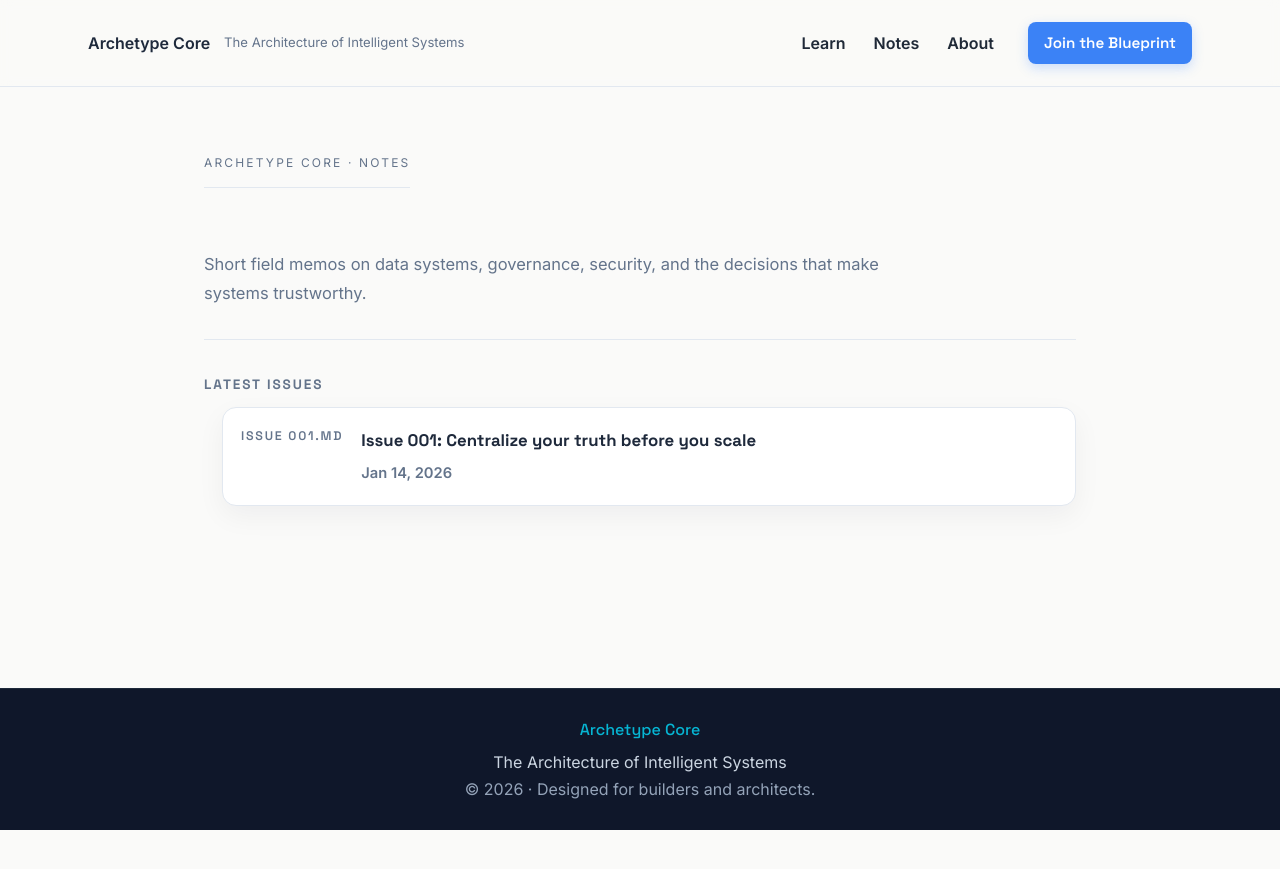
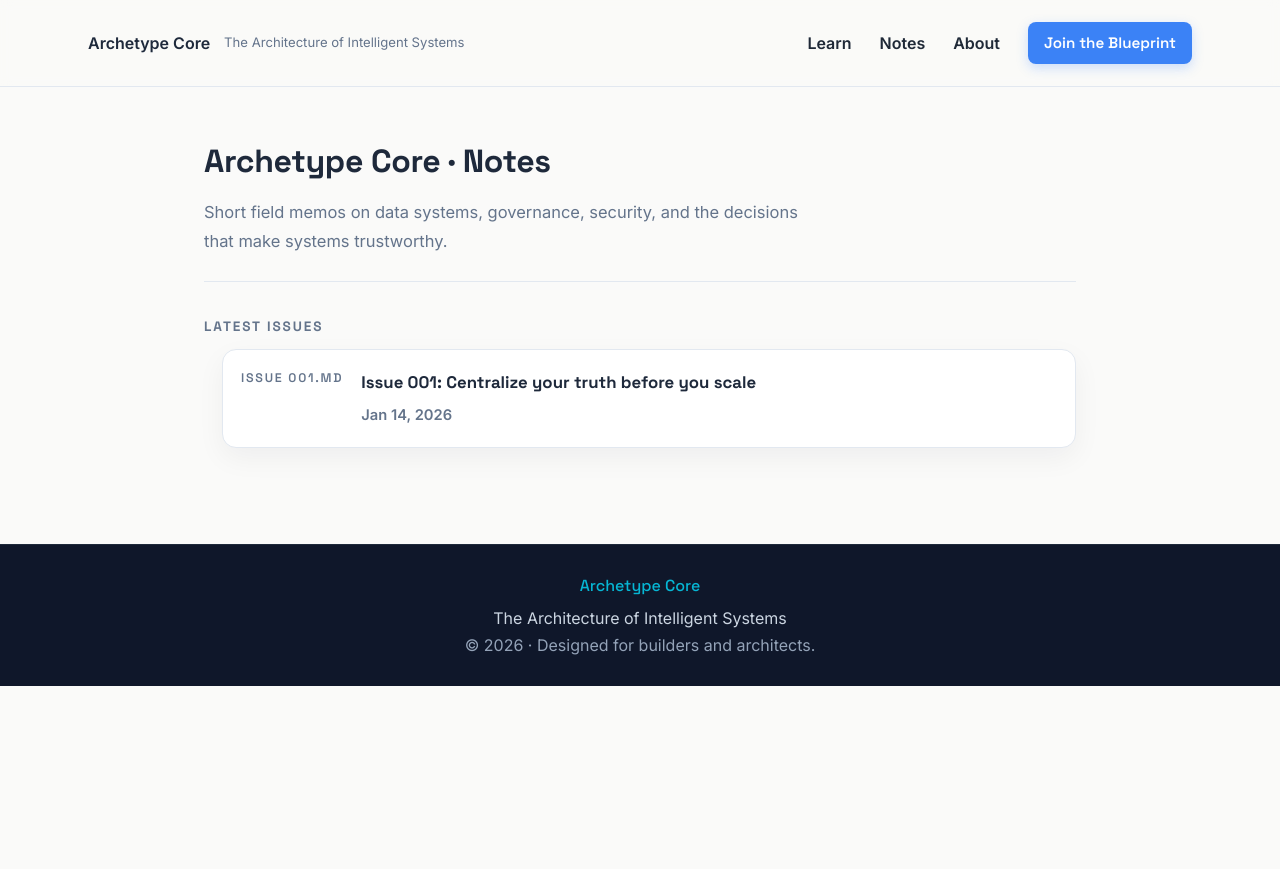
Before and after one commit to marlungu/a-core-page, a Jekyll site: the page built from notes/index.md, in a window 1280 px wide. Shown: the top 869 px of the page. Built offline with Jekyll 4.4.1, drawn with Linux system fonts in a browser that asks for light colours.

Commit message:
update css

```diff
--- a/assets/ac-theme.css
+++ b/assets/ac-theme.css
@@ -3,84 +3,190 @@
 
 :root{
   /* Colors */
-  --slate-900:#0f172a; --slate-800:#1e293b; --slate-700:#334155;
-  --text:#1e293b; --text-2:#64748b;
-  --bg:#fafaf9; --bg-soft:#f1f5f9; --panel:#ffffff; --border:#e2e8f0;
-  --blue:#3b82f6; --blue-700:#2563eb;
-  --cyan:#06b6d4; --amber:#f59e0b; --green:#10b981;
+  --slate-900:#0f172a;
+  --slate-800:#1e293b;
+  --slate-700:#334155;
 
-  /* Typo / spacing */
+  --text:#1e293b;
+  --text-2:#64748b;
+
+  --bg:#fafaf9;
+  --bg-soft:#f1f5f9;
+  --panel:#ffffff;
+  --border:#e2e8f0;
+
+  --blue:#3b82f6;
+  --blue-700:#2563eb;
+  --cyan:#06b6d4;
+  --green:#10b981;
+
+  /* Type / spacing */
   --font-heading:'Space Grotesk',sans-serif;
   --font-body:'Inter',system-ui,sans-serif;
-  --r:12px; --r-lg:16px; --max:1120px;
-  --pad:64px; --pad-hero:96px;
+
+  --max:1120px;
+  --r:12px;
+  --r-lg:16px;
+
+  --pad:64px;
+  --pad-hero:96px;
+
   --shadow:0 10px 28px rgba(15,23,42,.06);
 }
 
 *{box-sizing:border-box}
 html,body{margin:0;padding:0}
-body{font-family:var(--font-body);color:var(--text);background:var(--bg);line-height:1.65;-webkit-font-smoothing:antialiased}
+body{
+  font-family:var(--font-body);
+  color:var(--text);
+  background:var(--bg);
+  line-height:1.65;
+  -webkit-font-smoothing:antialiased;
+}
 
-/* Container */
 .container{max-width:var(--max);margin:0 auto;padding:0 24px}
 
-/* Header (unchanged structure; new look) */
-header{position:sticky;top:0;z-index:30;background:rgba(250,250,249,.86);backdrop-filter:blur(6px);border-bottom:1px solid var(--border)}
-.nav{display:flex;align-items:center;justify-content:space-between;height:86px;padding:0 8px}
-.brand{display:flex;align-items:center;gap:14px}
-.brand img {
-  height: 80px; /* previously 70px */
-  width: auto;
-  display: block;
-  object-fit: contain;
-  transform: translateY(2px);
+/* =========================
+   Header / Nav
+   ========================= */
+header{
+  position:sticky;
+  top:0;
+  z-index:30;
+  background:rgba(250,250,249,.86);
+  backdrop-filter:blur(6px);
+  border-bottom:1px solid var(--border);
+}
+.nav{
+  display:flex;
+  align-items:center;
+  justify-content:space-between;
+  height:86px;
+  padding:0 8px;
+}
+
+.brand{
+  display:flex;
+  align-items:center;
+  gap:14px;
+  color:var(--text);
+  text-decoration:none;
+}
+.brand:link,.brand:visited,.brand:hover,.brand:active{color:var(--text);text-decoration:none}
+.brand img{
+  height:80px;
+  width:auto;
+  display:block;
+  object-fit:contain;
+  transform:translateY(2px);
 }
 
 .tag{font-size:.82rem;color:var(--text-2)}
+
 .links{display:flex;align-items:center;gap:28px}
 .links a{font-weight:600;color:#1f2937;text-decoration:none}
+.links a:hover{color:var(--slate-800)}
 .links a[aria-current="page"]{border-bottom:2px solid var(--text);padding-bottom:4px}
 @media (max-width:900px){ .links a:not(.primary){display:none} }
 
-/* Buttons */
-.btn{display:inline-flex;align-items:center;justify-content:center;border-radius:8px;font-family:var(--font-heading);font-weight:600;cursor:pointer}
-.btn.primary{background:var(--blue);color:#fff;border:none;padding:.875rem 1.75rem;transition:.25s ease;
-  box-shadow:0 8px 24px rgba(59,130,246,.22)}
-.btn.primary:hover{background:var(--blue-700);transform:translateY(-1px)}
-.btn.ghost{background:transparent;border:2px solid var(--border);color:var(--text);padding:.75rem 1.25rem}
-.btn.ghost:hover{border-color:var(--cyan);color:var(--cyan);background:rgba(6,182,212,.06)}
-
-/* Dark hero */
-.hero{position:relative;padding:var(--pad-hero) 0;color:#fff;background:linear-gradient(135deg,var(--slate-800),var(--slate-700))}
-.hero .grid-overlay{
-  position:absolute; inset:0; background-image:
-  linear-gradient(to right, rgba(255,255,255,.06) 1px, transparent 1px),
-  linear-gradient(to bottom, rgba(255,255,255,.06) 1px, transparent 1px);
-  background-size:40px 40px; pointer-events:none;
-}
-.hero h1{font-family:var(--font-heading);font-weight:700;font-size:clamp(28px,3.2vw,44px);letter-spacing:-.02em;margin:0 0 12px}
-.hero p{color:#cbd5e1;max-width:760px;margin:0 auto 22px;font-size:1.1rem}
-.hero .actions{display:flex;gap:12px;justify-content:center;flex-wrap:wrap}
-
-/* Fix for ghost button on dark hero sections */
-.hero .btn.ghost {
-  color: #ffffff;
-  border: 2px solid rgba(255, 255, 255, 0.85);
-  background: transparent;
-  font-weight: 600;
+/* =========================
+   Buttons
+   ========================= */
+.btn{
+  display:inline-flex;
+  align-items:center;
+  justify-content:center;
+  border-radius:8px;
+  font-family:var(--font-heading);
+  font-weight:600;
+  cursor:pointer;
+  text-decoration:none;
 }
 
-.hero .btn.ghost:hover {
-  background: rgba(255, 255, 255, 0.1);
-  border-color: #06b6d4; /* Cyan accent hover */
-  color: #06b6d4;
-  transition: all 0.3s ease;
+.btn.primary{
+  background:var(--blue);
+  color:#fff;
+  border:none;
+  padding:8px 16px;
+  font-size:.95rem;
+  transition:.25s ease;
+  box-shadow:0 4px 12px rgba(59,130,246,.25);
+}
+.btn.primary:hover{
+  background:var(--blue-700);
+  transform:translateY(-1px);
+  box-shadow:0 6px 18px rgba(59,130,246,.30);
 }
 
+.btn.ghost{
+  background:transparent;
+  border:2px solid var(--border);
+  color:var(--text);
+  padding:.75rem 1.25rem;
+}
+.btn.ghost:hover{
+  border-color:var(--cyan);
+  color:var(--cyan);
+  background:rgba(6,182,212,.06);
+}
 
-/* Section + cards */
+/* =========================
+   Hero
+   ========================= */
+.hero{
+  position:relative;
+  padding:var(--pad-hero) 0;
+  color:#fff;
+  background:linear-gradient(135deg,var(--slate-800),var(--slate-700));
+}
+.hero .grid-overlay{
+  position:absolute;
+  inset:0;
+  background-image:
+    linear-gradient(to right, rgba(255,255,255,.06) 1px, transparent 1px),
+    linear-gradient(to bottom, rgba(255,255,255,.06) 1px, transparent 1px);
+  background-size:40px 40px;
+  pointer-events:none;
+}
+.hero h1{
+  font-family:var(--font-heading);
+  font-weight:700;
+  font-size:clamp(28px,3.2vw,44px);
+  letter-spacing:-.02em;
+  margin:0 0 12px;
+}
+.hero p{
+  color:#cbd5e1;
+  max-width:760px;
+  margin:0 auto 22px;
+  font-size:1.1rem;
+}
+.hero .actions{display:flex;gap:12px;justify-content:center;flex-wrap:wrap}
+.hero .btn.ghost{
+  color:#fff;
+  border:2px solid rgba(255,255,255,.85);
+}
+.hero .btn.ghost:hover{
+  background:rgba(255,255,255,.10);
+  border-color:var(--cyan);
+  color:var(--cyan);
+}
+
+/* =========================
+   Sections / Cards
+   ========================= */
 section{padding:var(--pad) 0}
-.eyebrow{font-family:var(--font-heading);font-weight:600;letter-spacing:.14em;text-transform:uppercase;color:#334155;text-align:center;margin:0 0 10px}
+
+.eyebrow{
+  font-family:var(--font-heading);
+  font-weight:600;
+  letter-spacing:.14em;
+  text-transform:uppercase;
+  color:#334155;
+  text-align:center;
+  margin:0 0 10px;
+}
+
 .grid-3{display:grid;grid-template-columns:repeat(3,1fr);gap:24px}
 @media (max-width:980px){ .grid-3{grid-template-columns:1fr 1fr} }
 @media (max-width:680px){ .grid-3{grid-template-columns:1fr} }
@@ -91,362 +197,186 @@
   border-radius:var(--r-lg);
   padding:22px;
   box-shadow:var(--shadow);
-  position:relative
+  position:relative;
 }
-
-.card::before{content:'';position:absolute;left:0;top:0;bottom:0;width:4px;
-  background:linear-gradient(180deg,var(--cyan),var(--blue));border-radius:var(--r-lg) 0 0 var(--r-lg)}
-.card h3{margin:2px 0 6px;font-family:var(--font-heading);font-weight:600;font-size:1.12rem}
+.card::before{
+  content:'';
+  position:absolute;
+  left:0;top:0;bottom:0;
+  width:4px;
+  background:linear-gradient(180deg,var(--cyan),var(--blue));
+  border-radius:var(--r-lg) 0 0 var(--r-lg);
+}
+.card h3{
+  margin:2px 0 6px;
+  font-family:var(--font-heading);
+  font-weight:600;
+  font-size:1.12rem;
+}
 .card p{margin:0;color:var(--text-2)}
 .card .more{display:inline-block;margin-top:12px;font-weight:700;color:var(--cyan)}
 
-/* Alternate section bg */
-.section-soft{background:var(--bg-soft);border-top:1px solid var(--border);border-bottom:1px solid var(--border)}
-
-/* Subscribe note */
-.note{background:linear-gradient(180deg,#eef6ff,#fff);border:1px solid var(--border);
-  border-radius:16px;padding:28px;text-align:center;max-width:880px;margin:0 auto}
+/* =========================
+   Subscribe block
+   ========================= */
+.note{
+  background:linear-gradient(180deg,#eef6ff,#fff);
+  border:1px solid var(--border);
+  border-radius:16px;
+  padding:28px;
+  text-align:center;
+  max-width:880px;
+  margin:0 auto;
+}
 .note h3{margin:0 0 8px;font-family:var(--font-heading)}
 .note p{margin:0 0 12px;color:var(--text-2)}
+
 .field{display:flex;gap:10px;justify-content:center;flex-wrap:wrap}
-input[type="email"]{padding:12px 14px;border:1px solid var(--border);border-radius:12px;background:#fff;min-width:300px}
+input[type="email"]{
+  padding:12px 14px;
+  border:1px solid var(--border);
+  border-radius:12px;
+  background:#fff;
+  min-width:300px;
+}
 .success{margin-top:10px;color:var(--green);display:none}
 
-/* Footer */
-footer{background:var(--slate-900);color:#cbd5e1;padding:28px 0;border-top:1px solid #1e293b}
-footer a{color:#cbd5e1}
-.footer-tagline{font-family:var(--font-heading);color:var(--cyan);margin-bottom:6px}
+/* =========================
+   Footer
+   ========================= */
+footer{
+  background:var(--slate-900);
+  color:#cbd5e1;
+  padding:28px 0;
+  border-top:1px solid #1e293b;
+}
+.footer-tagline{
+  font-family:var(--font-heading);
+  color:var(--cyan);
+  margin-bottom:6px;
+}
 .small{color:#94a3b8}
-/* Header fixes */
-.brand, .brand:link, .brand:visited { color: var(--text); text-decoration: none; }
-.brand * { text-decoration: none; }
-.brand strong { font-weight: 700; }
-.links a { text-decoration: none; color: #1f2937; }
-.links a:hover { color: var(--slate-800); }
-.tag { color: var(--text-2); }
 
-/* Tighter alignment for nav button */
-.links .btn.primary { margin-left: 6px; }
-/* Button slightly smaller and more refined */
-.btn.primary {
-  padding: 8px 16px; /* slightly reduced */
-  font-size: 0.95rem;
-  border-radius: 8px;
-  background: #3b82f6; /* Architect Blue */
-  box-shadow: 0 4px 12px rgba(59, 130, 246, 0.25);
+/* =========================
+   Notes / Issues (Jekyll)
+   ========================= */
+.notes-wrap{
+  max-width:920px;
+  margin:48px auto 96px;
+  padding:0 24px;
 }
 
-.btn.primary:hover {
-  background: #2563eb;
-  transform: translateY(-1px);
-  box-shadow: 0 6px 18px rgba(59, 130, 246, 0.3);
-}
-/* Remove underline + purple link color on brand */
-.brand, .brand:link, .brand:visited, .brand:hover, .brand:active {
-  color: var(--text);
-  text-decoration: none;
-}
-.brand * { text-decoration: none; }
-
-/* Nav links (keep clean, no underline) */
-.links a { text-decoration: none; color: #1f2937; }
-.links a:hover { color: var(--slate-800); }
-
-
-.card:hover {
-  border-left: 2px solid #06b6d4;
-}
-
-/* =========================
-   Notes + Issues (site-wide)
-   ========================= */
-
-.notes-shell{
-  max-width: 920px;
-  margin: 0 auto;
-  padding: 0 24px;
-}
-
-.notes-top{
-  position: sticky;
-  top: 86px;
-  z-index: 20;
-  background: rgba(250,250,249,.86);
-  backdrop-filter: blur(6px);
-  border-bottom: 1px solid var(--border);
-}
-
-.notes-top-inner{
-  max-width: 920px;
-  margin: 0 auto;
-  padding: 14px 24px;
-  display:flex;
-  align-items:center;
-  justify-content:space-between;
-  gap: 16px;
-}
-
-.notes-eyebrow{
-  font-family: var(--font-heading);
-  letter-spacing: .14em;
-  text-transform: uppercase;
-  font-size: 12px;
-  color: var(--text-2);
-  text-decoration: none;
-}
-
-.notes-nav{
-  display:flex;
-  gap: 14px;
-  align-items:center;
-}
-
-.notes-nav a{
-  font-size: 14px;
-  color: var(--text);
-  opacity: .75;
+/* This is your preferred heading */
+.notes-kicker{
+  display:block;
+  font-family:var(--font-heading);
+  font-size:32px;
+  font-weight:650;
+  letter-spacing:-0.01em;
+  color:var(--text);
+  margin:12px 0 10px;
   text-decoration:none;
 }
+.notes-kicker:link,.notes-kicker:visited,.notes-kicker:hover{color:var(--text);text-decoration:none}
 
-.notes-nav a:hover{ opacity: 1; }
-
-.notes-content{
-  padding: 34px 0 86px;
-}
-
-.notes-content h1{
-  font-family: var(--font-heading);
-  font-weight: 700;
-  font-size: 34px;
-  letter-spacing: -0.01em;
-  line-height: 1.2;
-  margin: 0 0 10px 0;
-}
-
-.notes-meta{
-  font-size: 14px;
-  color: var(--text-2);
-  margin: 10px 0 24px 0;
-}
-.notes-meta .dot{ margin: 0 8px; opacity: .7; }
-
-.issues-list{
-  list-style:none;
-  padding:0;
-  margin: 14px 0 0 0;
-  border-top: 1px solid var(--border);
-}
-
-.issue-row{
-  display:flex;
-  justify-content:space-between;
-  gap: 18px;
-  padding: 14px 0;
-  border-bottom: 1px solid var(--border);
-}
-
-.issue-row a{
-  font-weight: 600;
-  color: var(--text);
-  text-decoration:none;
-}
-
-.issue-row a:hover{
-  color: var(--slate-900);
-  text-decoration: underline;
-}
-
-.issue-date{
-  color: var(--text-2);
-  font-size: 14px;
-  white-space:nowrap;
-}
-
-/* =========================
-   Notes (Jekyll) styling
-========================= */
-
-.notes-wrap{
-  max-width: 860px;
-  margin: 0 auto;
-  padding: 40px 24px 80px;
-}
-
-.notes-kicker{
-  display:inline-block;
-  font-size:12px;
-  letter-spacing:.14em;
-  text-transform:uppercase;
-  color: var(--text-2);
-  text-decoration:none;
-  margin: 18px 0 14px;
-}
-.notes-kicker:hover{
-  text-decoration: underline;
+.notes-subtitle{
+  color:var(--text-2);
+  font-size:1.05rem;
+  margin:0 0 26px;
+  max-width:60ch;
 }
 
 .notes-title{
-  font-family: var(--font-heading);
-  font-weight: 700;
-  letter-spacing: -0.02em;
-  font-size: clamp(26px, 3vw, 38px);
-  margin: 6px 0 10px;
-}
-
-.notes-subtitle{
-  color: var(--text-2);
-  font-size: 1.05rem;
-  margin: 0 0 26px;
-  max-width: 60ch;
+  font-family:var(--font-heading);
+  font-weight:700;
+  letter-spacing:-0.02em;
+  font-size:clamp(26px,3vw,38px);
+  margin:6px 0 10px;
 }
 
 .notes-meta{
   display:flex;
   gap:10px;
   align-items:center;
-  color: var(--text-2);
-  font-size: .92rem;
-  margin: 10px 0 26px;
+  color:var(--text-2);
+  font-size:.92rem;
+  margin:10px 0 26px;
 }
-
-.notes-meta .dot{
-  opacity: .6;
-}
+.notes-meta .dot{opacity:.6}
 
 .notes-divider{
-  border: 0;
-  border-top: 1px solid var(--border);
-  margin: 26px 0;
+  border:0;
+  border-top:1px solid var(--border);
+  margin:26px 0;
 }
 
 .notes-content h2{
-  font-family: var(--font-heading);
-  font-size: 0.85rem;
-  letter-spacing: .14em;
-  text-transform: uppercase;
-  color: var(--text-2);
-  margin: 34px 0 10px;
+  font-family:var(--font-heading);
+  font-size:.85rem;
+  letter-spacing:.14em;
+  text-transform:uppercase;
+  color:var(--text-2);
+  margin:34px 0 10px;
 }
 
 .notes-content p,
 .notes-content li{
-  font-size: 1.03rem;
-  line-height: 1.75;
+  font-size:1.03rem;
+  line-height:1.75;
 }
 
-.notes-content ul{
-  padding-left: 18px;
-}
+.notes-content ul{padding-left:18px}
 
 .notes-content a{
-  color: var(--blue-700);
-  text-decoration: none;
-  font-weight: 600;
+  color:var(--blue-700);
+  text-decoration:none;
+  font-weight:600;
 }
-
-.notes-content a:hover{
-  text-decoration: underline;
-}
+.notes-content a:hover{text-decoration:underline}
 
 /* Issue list card */
-.issue-list{
-  list-style: none;
-  padding: 0;
-  margin: 0;
-}
-
+.issue-list{list-style:none;padding:0;margin:0}
 .issue-card{
   display:flex;
-  gap: 18px;
-  align-items: flex-start;
-  border: 1px solid var(--border);
-  background: var(--panel);
-  border-radius: 14px;
-  padding: 18px 18px;
-  text-decoration: none;
-  box-shadow: 0 10px 28px rgba(15,23,42,.05);
+  gap:18px;
+  align-items:flex-start;
+  border:1px solid var(--border);
+  background:var(--panel);
+  border-radius:14px;
+  padding:18px;
+  text-decoration:none;
+  box-shadow:0 10px 28px rgba(15,23,42,.05);
 }
-
 .issue-card:hover{
-  border-color: rgba(59,130,246,.35);
-  transform: translateY(-1px);
-  transition: all .2s ease;
+  border-color:rgba(59,130,246,.35);
+  transform:translateY(-1px);
+  transition:all .2s ease;
 }
 
 .issue-num{
-  font-family: var(--font-heading);
-  letter-spacing: .14em;
-  text-transform: uppercase;
-  font-size: .78rem;
-  color: var(--text-2);
-  min-width: 70px;
+  font-family:var(--font-heading);
+  letter-spacing:.14em;
+  text-transform:uppercase;
+  font-size:.78rem;
+  color:var(--text-2);
+  min-width:70px;
 }
+.issue-title{
+  font-family:var(--font-heading);
+  font-weight:700;
+  color:var(--text);
+  margin:0 0 6px;
+  font-size:1.05rem;
+}
+.issue-sub{color:var(--text-2);font-size:.92rem}
 
-.issue-title{
-  font-family: var(--font-heading);
-  font-weight: 700;
-  color: var(--text);
-  margin: 0 0 6px;
-  font-size: 1.05rem;
+.notes-back{
+  margin:0 0 18px 0;
+  font-size:14px;
+  color:var(--text-2);
 }
-
-.issue-sub{
-  color: var(--text-2);
-  font-size: .92rem;
+.notes-back a{
+  color:var(--text-2);
+  text-decoration:none;
 }
-
-/* === Notes system === */
-.notes-wrap {
-  max-width: 920px;
-  margin: 48px auto 96px;
-  padding: 0 24px;
-}
-
-.notes-kicker {
-  font-size: 12px;
-  letter-spacing: .18em;
-  text-transform: uppercase;
-  color: var(--text-2);
-  border-bottom: 1px solid var(--border);
-  padding-bottom: 14px;
-  margin-bottom: 28px;
-}
-
-.notes-title {
-  font-family: var(--font-heading);
-  font-size: 34px;
-  line-height: 1.25;
-  margin: 0 0 10px 0;
-}
-
-.notes-meta {
-  font-size: 14px;
-  color: var(--text-2);
-  margin-bottom: 28px;
-}
-
-.notes-meta .dot {
-  margin: 0 10px;
-}
-
-.notes-content p {
-  max-width: 70ch;
-}
-
-.notes-divider {
-  border: none;
-  border-top: 1px solid var(--border);
-  margin: 32px 0;
-}
-.notes-back {
-  margin: 0 0 18px 0;
-  font-size: 14px;
-  color: var(--text-2);
-}
-.notes-back a {
-  color: var(--text-2);
-  text-decoration: none;
-}
-.notes-back a:hover {
-  text-decoration: underline;
-}
+.notes-back a:hover{text-decoration:underline}
```
